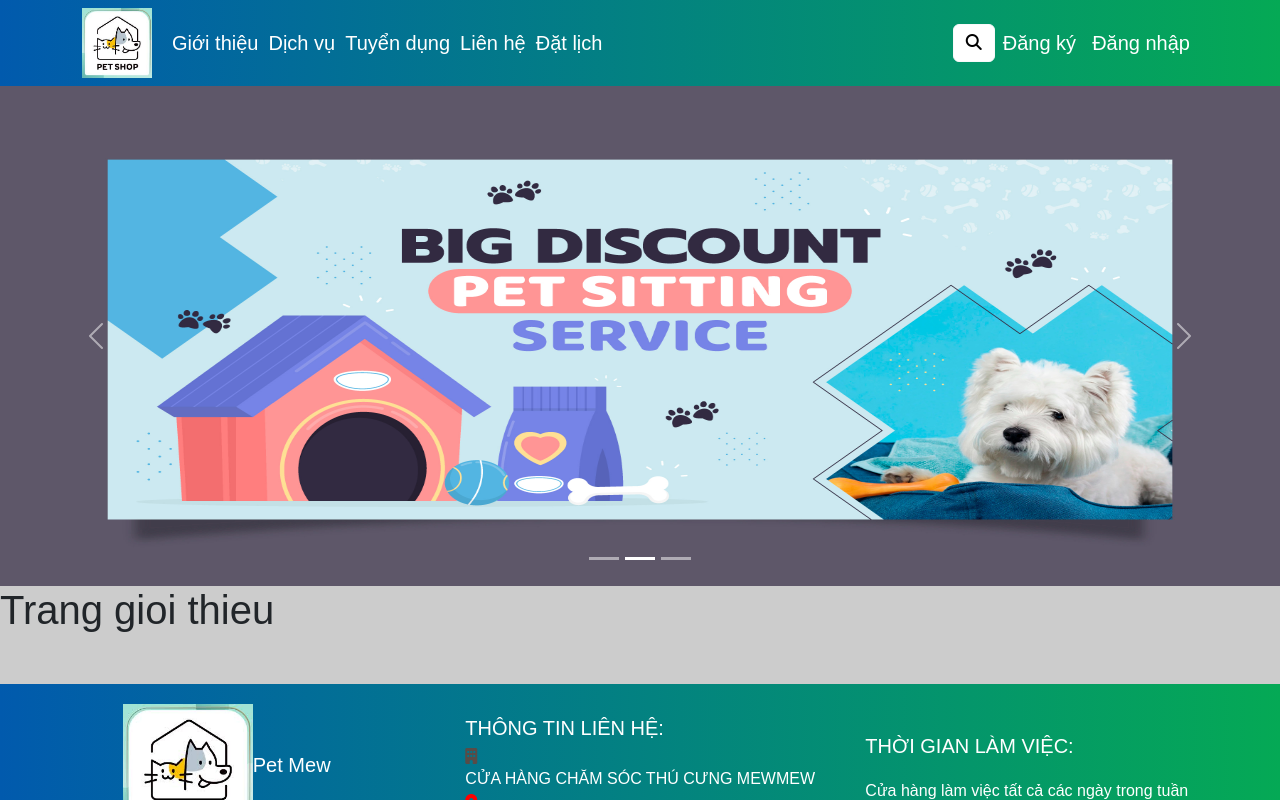
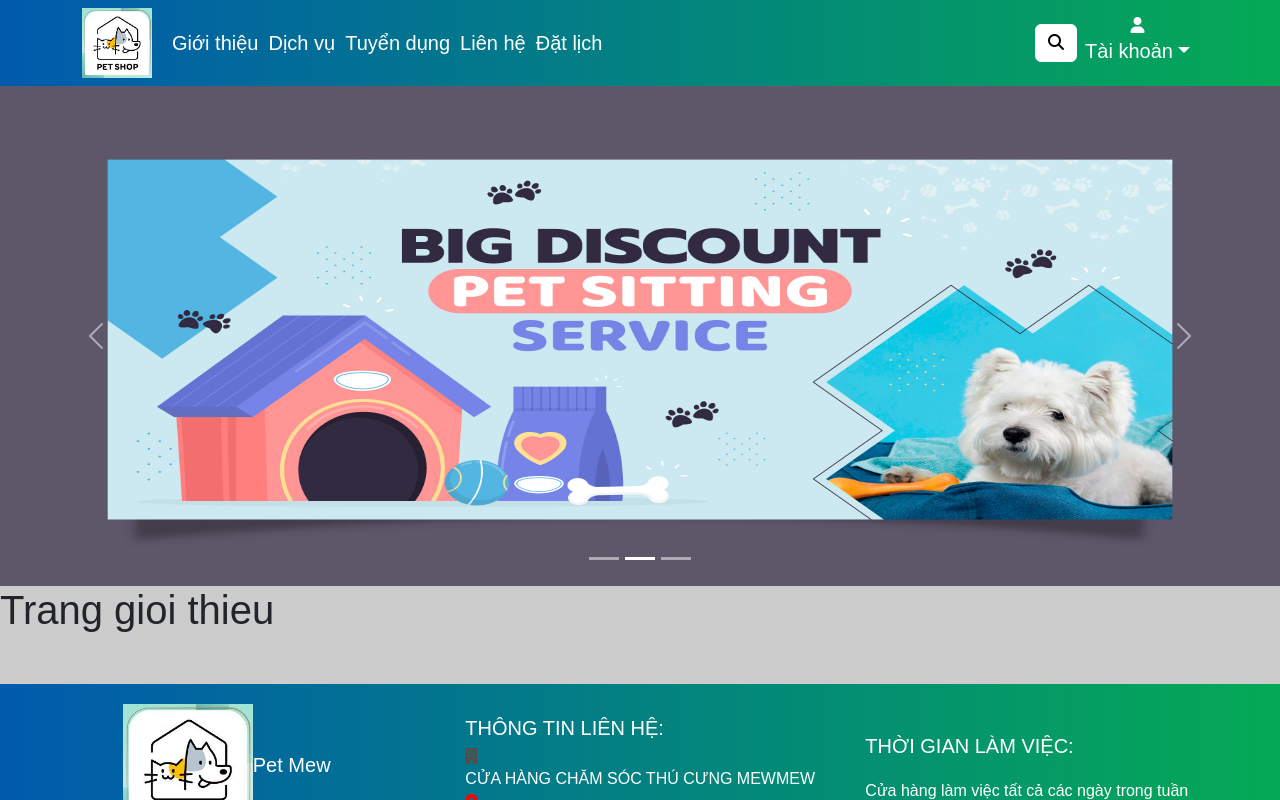
Before and after one commit to duong1122305/customer-app, a React (Vite) app: page / in a window 1280 px wide. Shown: the top 800 px of the page. Built offline with nearby package versions, Linux system fonts and the light colour scheme; a web font is replaced by a local one.

Commit message:
commit bua bai

```diff
--- a/src/components/HeaderComponent/Header.jsx
+++ b/src/components/HeaderComponent/Header.jsx
@@ -29,7 +29,7 @@ export default function Header() {
   // handle visible
   const [isVisible, setIsVisible] = useState(false);
   const [isToggleVisible, setIsToggleVisible] = useState(false);
-  const [isLogin, setIsLogin] = useState(false);
+  const [isLogin, setIsLogin] = useState(true);
   const [results, setResults] = useState([]);
 
   //handle button offcanvas
--- a/src/components/SearchComponent/Search.jsx
+++ b/src/components/SearchComponent/Search.jsx
@@ -8,7 +8,7 @@ const Search = (props) => {
   const [input, setInput] = useState("");
 
   const fetchData = (value) => {
-    fetch("https://jsonplaceholder.typicode.com/users")
+    fetch("https://localhost:7019/api/SinhViens")
       .then((response) => response.json())
       .then((json) => {
         const results = json.filter((user) => {
```
